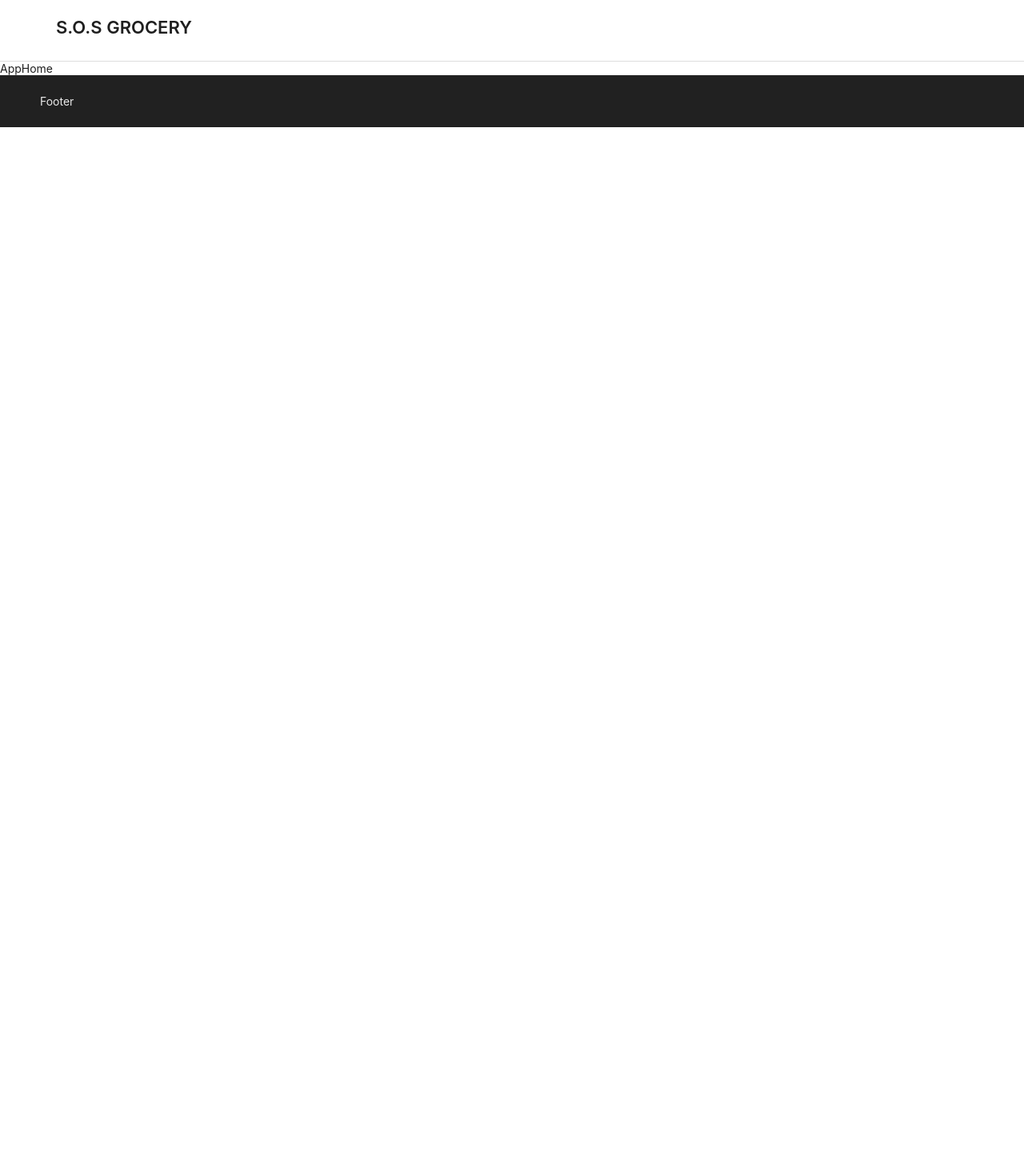
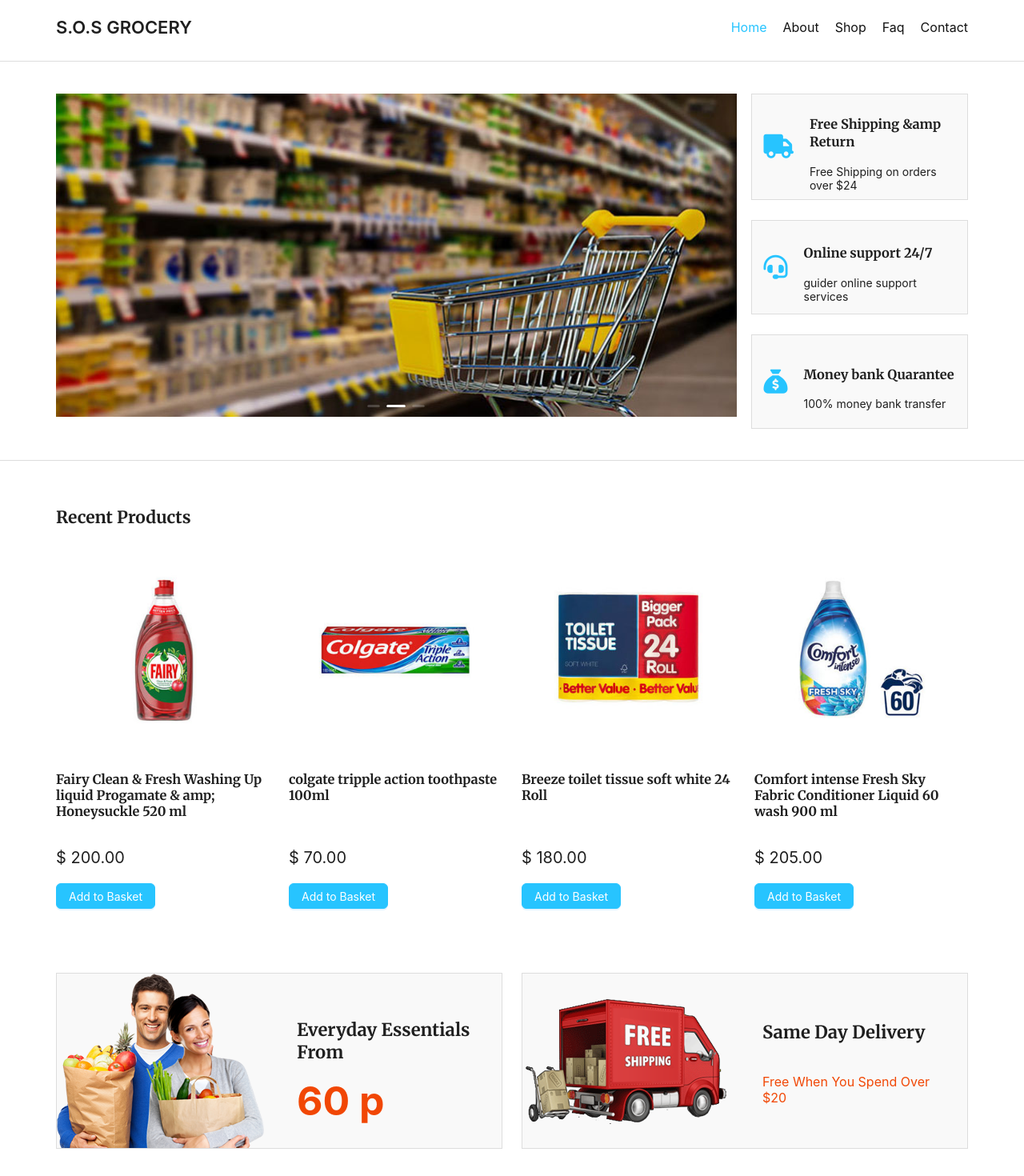
Before and after one commit to mulireuben/Grocery, a React (Create React App) app: page / in a window 1280 px wide. Shown: the part 60-1530 px from the top of the page at 80% size. Before the commit the page ends 800 px from the top, so only its background shows below. Built offline with nearby package versions, Linux system fonts and the light colour scheme.

Commit message:
add features

```diff
--- a/src/components/common/Header.js
+++ b/src/components/common/Header.js
@@ -1,3 +1,4 @@
+import { NavLink } from 'react-router-dom';
 import {
   FacebookFilled,
   InstagramFilled,
@@ -60,6 +61,25 @@
       </div>
       <div className='header separator'>
         <div className='logo'>S.O.S Grocery </div>
+        <nav>
+          <ul>
+            <li>
+              <NavLink to='/'>Home</NavLink>
+            </li>
+            <li>
+              <NavLink to='/About'>About</NavLink>
+            </li>
+            <li>
+              <NavLink to='/Shop'>Shop</NavLink>
+            </li>
+            <li>
+              <NavLink to='/Faq'>Faq</NavLink>
+            </li>
+            <li>
+              <NavLink to='/Contact'>Contact</NavLink>
+            </li>
+          </ul>
+        </nav>
       </div>
     </div>
   );
--- /dev/null
+++ b/src/components/home/hero.js
@@ -0,0 +1,62 @@
+import { Carousel, Col, Row } from 'antd';
+import React from 'react';
+import Image1 from '../../assets/images/banner-img1.jpg';
+import Image2 from '../../assets/images/banner-img2.jpg';
+import Image3 from '../../assets/images/banner-img3.jpg';
+
+const Hero = () => {
+  return (
+    <div className='heroBlock'>
+      <Row gutter={18}>
+        {/* couserol */}
+        <Col lg={18}>
+          <Carousel autoplay>
+            <div>
+              <img src={Image1} alt='banner1' />
+            </div>
+            <div>
+              <img src={Image2} alt='banner2' />
+            </div>
+            <div>
+              <img src={Image3} alt='banner3' />
+            </div>
+          </Carousel>
+        </Col>
+        {/* information block? */}
+        <Col lg={6}>
+          <div className='heroBlocks'>
+            <div className='holder'>
+              <div className='icon'>
+                <i class='fa-solid fa-truck'></i>
+              </div>
+              <div className='content'>
+                <h3>Free Shipping &amp Return</h3>
+                <p>Free Shipping on orders over $24</p>
+              </div>
+            </div>
+            <div className='holder'>
+              <div className='icon'>
+                <i class='fa-solid fa-headset'></i>
+              </div>
+              <div className='content'>
+                <h3>Online support 24/7</h3>
+                <p>guider online support services</p>
+              </div>
+            </div>
+            <div className='holder'>
+              <div className='icon'>
+                <i class='fa-solid fa-sack-dollar'></i>
+              </div>
+              <div className='content'>
+                <h3>Money bank Quarantee</h3>
+                <p>100% money bank transfer</p>
+              </div>
+            </div>
+          </div>
+        </Col>
+      </Row>
+    </div>
+  );
+};
+
+export default Hero;
--- /dev/null
+++ b/src/components/home/information.js
@@ -0,0 +1,38 @@
+import { Col, Row } from 'antd';
+import bgimage1 from '../../assets/images/ad-img1.png';
+import bgimage2 from '../../assets/images/ad-img2.png';
+
+function Information() {
+  return (
+    <div className='block informationBlock'>
+      <Row gutter={24}>
+        <Col md={12}>
+          <div
+            className='holder'
+            style={{
+              backgroundImage: `url(${bgimage1})`,
+              backgroundRepeat: 'no-repeat',
+            }}
+          >
+            <h3>Everyday Essentials From</h3>
+            <div className='price'>60 p</div>
+          </div>
+        </Col>
+        <Col md={12}>
+          <div
+            className='holder'
+            style={{
+              backgroundImage: `url(${bgimage2})`,
+              backgroundRepeat: 'no-repeat',
+            }}
+          >
+            <h3>Same Day Delivery</h3>
+            <p>Free When You Spend Over $20</p>
+          </div>
+        </Col>
+      </Row>
+    </div>
+  );
+}
+
+export default Information;
--- /dev/null
+++ b/src/components/home/recentProduct.js
@@ -0,0 +1,56 @@
+import { Button, Col, Row } from 'antd';
+import React from 'react';
+
+const products = [
+  {
+    key: '1',
+    image: require('../../assets/images/img1.jpg'),
+    title:
+      'Fairy Clean & Fresh Washing Up liquid Progamate & amp; Honeysuckle 520 ml',
+    price: '$ 200.00',
+  },
+  {
+    key: '2',
+    image: require('../../assets/images/img2.jpg'),
+    title: 'colgate tripple action toothpaste 100ml',
+    price: '$ 70.00',
+  },
+  {
+    key: '3',
+    image: require('../../assets/images/img3.jpg'),
+    title: 'Breeze toilet tissue soft white 24 Roll',
+    price: '$ 180.00',
+  },
+  {
+    key: '4',
+    image: require('../../assets/images/img4.jpg'),
+    title: 'Comfort intense Fresh Sky Fabric Conditioner Liquid 60 wash 900 ml',
+    price: '$ 205.00',
+  },
+];
+
+const RecentProduct = () => {
+  return (
+    <div className='block products'>
+      <h2>Recent Products</h2>
+      <Row gutter={24}>
+        {products.map((products) => {
+          return (
+            <Col lg={6}>
+              <div className='content'>
+                <div className='image'>
+                  <img src={products.image} alt='products' />
+                </div>
+                <h3>{products.title}</h3>
+                <div className='price'> {products.price}</div>
+                <Button type='primary'>Add to Basket</Button>
+              </div>
+            </Col>
+          );
+        })}
+      </Row>
+    </div>
+  );
+};
+
+export default RecentProduct;
--- a/src/components/pages/home.js
+++ b/src/components/pages/home.js
@@ -1,5 +1,14 @@
+import Hero from '../home/hero';
+import Information from '../home/information';
+import RecentProduct from '../home/recentProduct';
 function AppHome() {
-  return <div>AppHome</div>;
+  return (
+    <div className='container'>
+      <Hero />
+      <RecentProduct />
+      <Information />
+    </div>
+  );
 }
 
 export default AppHome;
```
